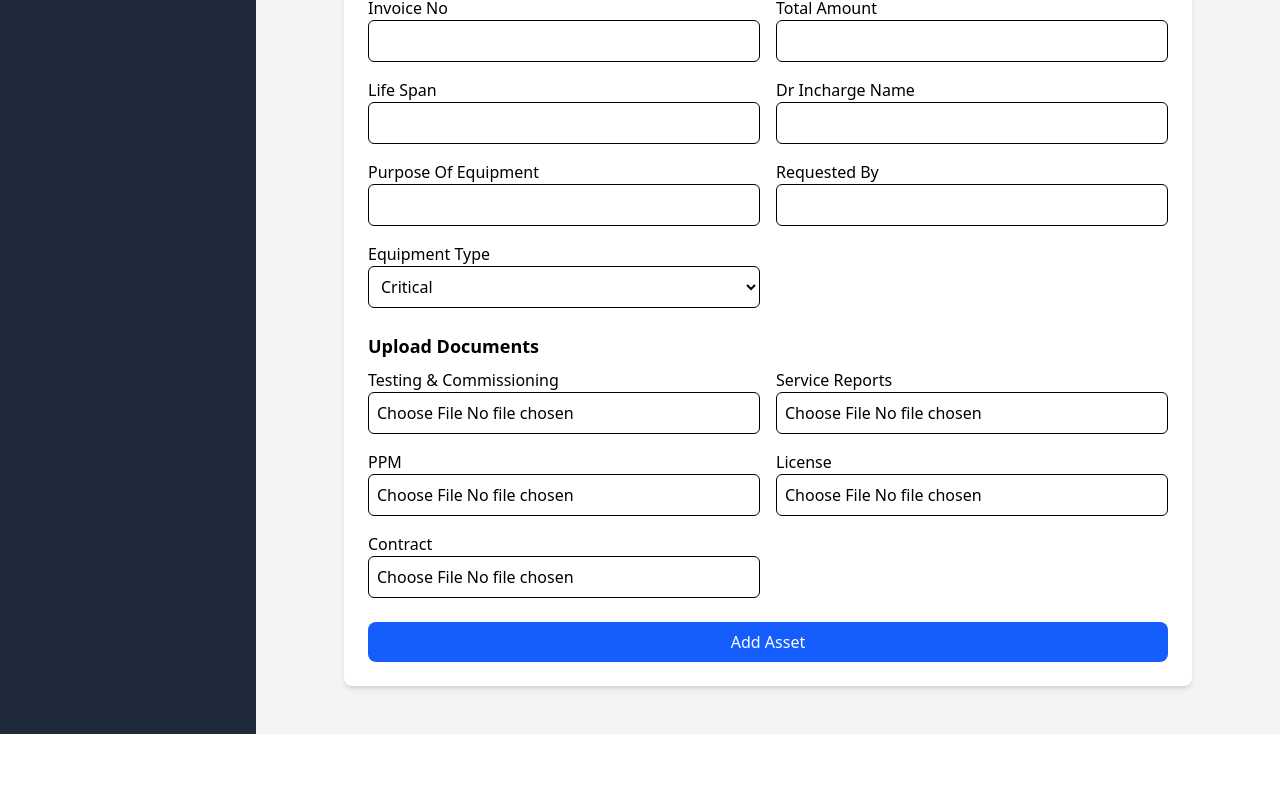
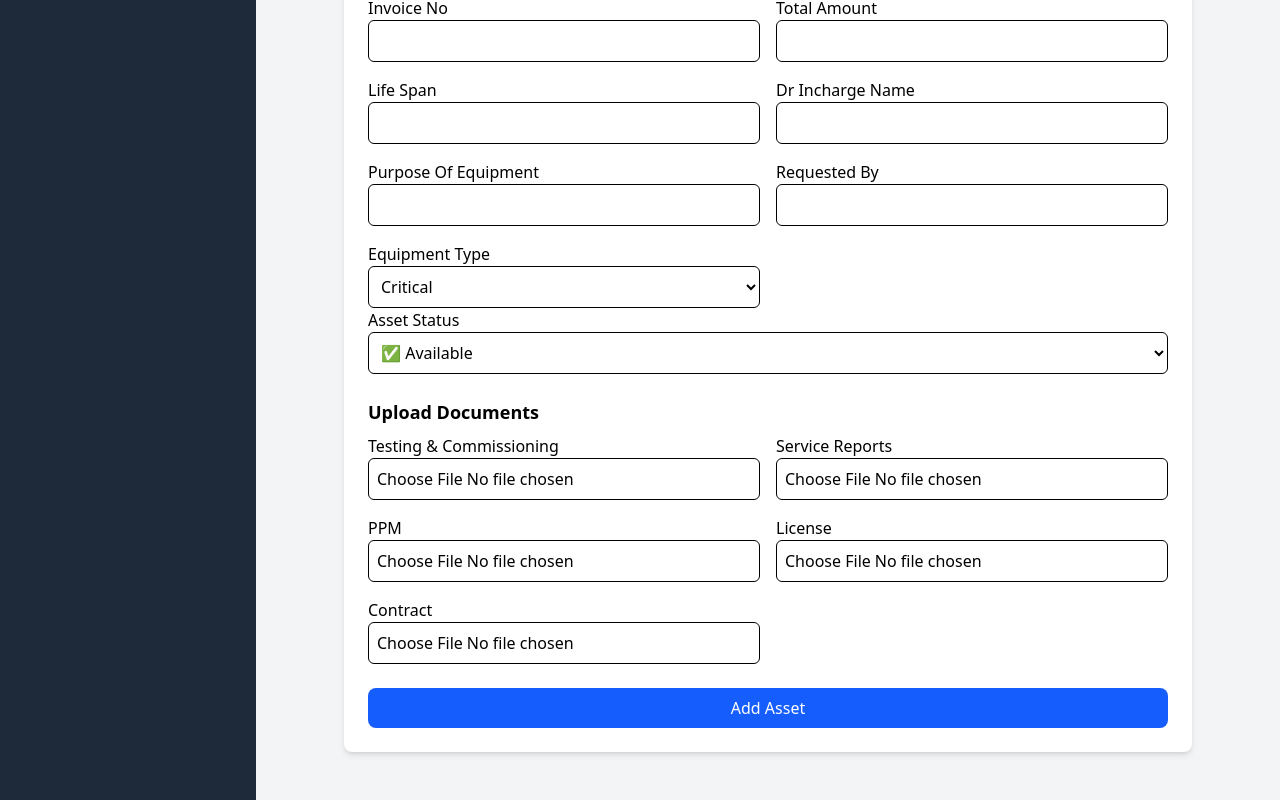
Before and after one commit to MohamedNihmath18/Asset-management-frontend, a React (Vite) app: page /add in a window 1280 px wide. Shown: the part 864-1664 px from the top of the page. Before the commit the page ends 1598 px from the top, so only its background shows below. Built offline with nearby package versions, Linux system fonts and the light colour scheme; sample sign-in values are in the browser's storage.

Commit message:
new status

```diff
--- a/src/pages/AddAsset.jsx
+++ b/src/pages/AddAsset.jsx
@@ -33,6 +33,7 @@ const AddAsset = () => {
     purposeOfEquipment: "",
     requestedBy: "",
     equipmentType: "critical",
+    status: "Available",
     testingCommissioning: null,
     serviceReports: null,
     ppm: null,
@@ -137,6 +138,23 @@ const AddAsset = () => {
           </div>
         </div>
 
+         {/* Asset Status */}
+         <div>
+            <label className="block font-medium">Asset Status</label>
+            <select
+              name="status"
+              value={formData.status}
+              onChange={handleChange}
+              className="w-full border p-2 rounded-md focus:ring focus:ring-blue-200"
+              required
+            >
+              <option value="Available">✅ Available</option>
+              <option value="Under Maintenance">🔧 Under Maintenance</option>
+              <option value="Disposed">❌ Disposed</option>
+            </select>
+          </div>
+
+
 
 
         {/* File Uploads */}
--- a/src/pages/AssetList.jsx
+++ b/src/pages/AssetList.jsx
@@ -246,6 +246,7 @@ const AssetList = () => {
           <option value="assetNo">Asset No</option>
           <option value="department">Department</option>
           <option value="equipmentType">Equipment Type</option>
+          <option value="status">Status</option>
         </select>
         <input
           type="text"
@@ -267,6 +268,7 @@ const AssetList = () => {
                 <th className="border p-2">Asset No</th>
                 <th className="border p-2">Department</th>
                 <th className="border p-2">Equipment Type</th>
+                <th className="border p-2">Status</th>
                 <th className="border p-2">Actions</th>
               </tr>
             </thead>
@@ -278,6 +280,9 @@ const AssetList = () => {
                     <td className="border p-2">{asset.assetNo}</td>
                     <td className="border p-2">{asset.department}</td>
                     <td className="border p-2">{asset.equipmentType || "N/A"}</td>
+                    <td className={`border p-2 ${getStatusColor(asset.status)}`}>
+                      {asset.status || "N/A"}
+                    </td>
                     <td className="border p-2 flex items-center justify-center gap-2 md:gap-4">
                       <button
                         onClick={() => navigate(`/asset/${asset._id}`)}
--- a/src/pages/EditAsset.jsx
+++ b/src/pages/EditAsset.jsx
@@ -31,6 +31,8 @@ const EditAsset = () => {
     drInchargeName: "",
     purposeOfEquipment: "",
     requestedBy: "",
+    equipmentType: "critical",
+    status: "Available", // ✅ Default value added
     testingCommissioning: null,
     serviceReports: null,
     ppm: null,
@@ -191,6 +193,22 @@ const EditAsset = () => {
             </select>
           </div>
 
+           {/* ✅ Status Field */}
+           <div>
+            <label className="block text-gray-700">Asset Status</label>
+            <select
+              name="status"
+              value={formData.status}
+              onChange={handleChange}
+              className="w-full border p-2 rounded-md"
+              required
+            >
+              <option value="Available">✅ Available</option>
+              <option value="Under Maintenance">🔧 Under Maintenance</option>
+              <option value="Disposed">❌ Disposed</option>
+            </select>
+          </div>
+
           {/* File Uploads */}
           {[
             ["Testing & Commissioning", "testingCommissioning"],
```
